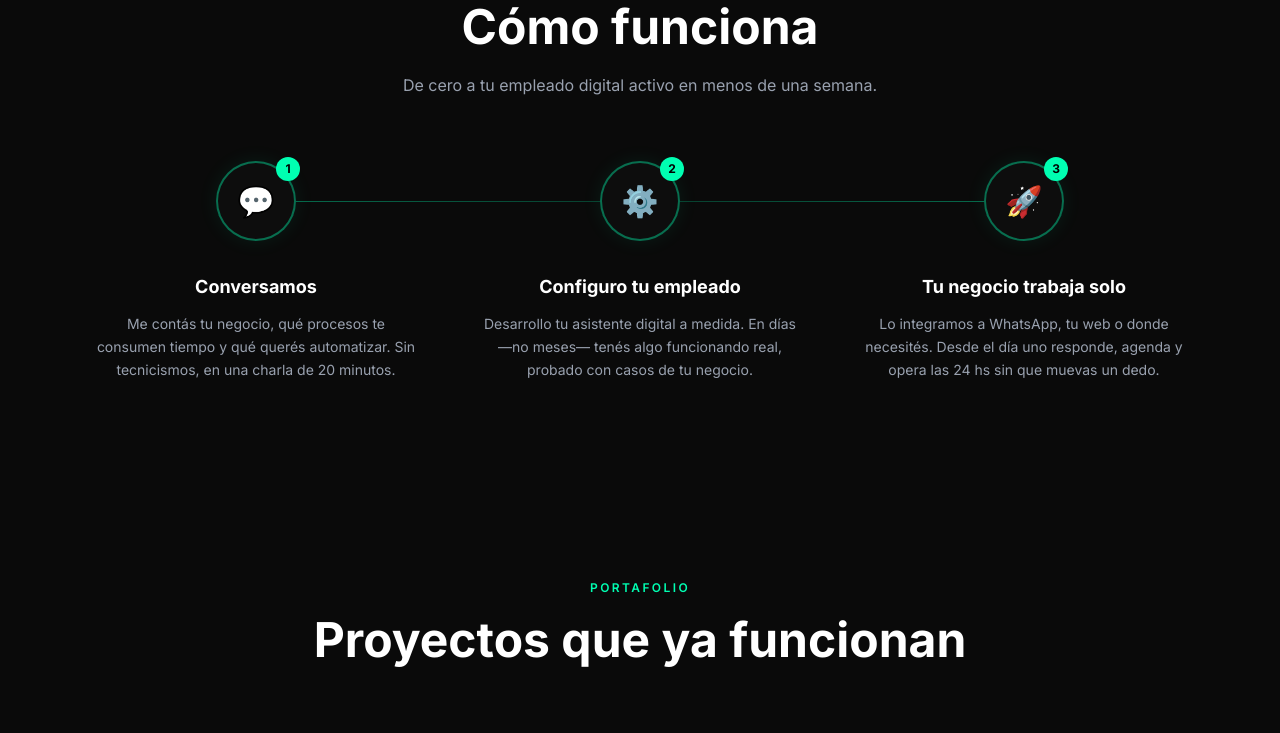
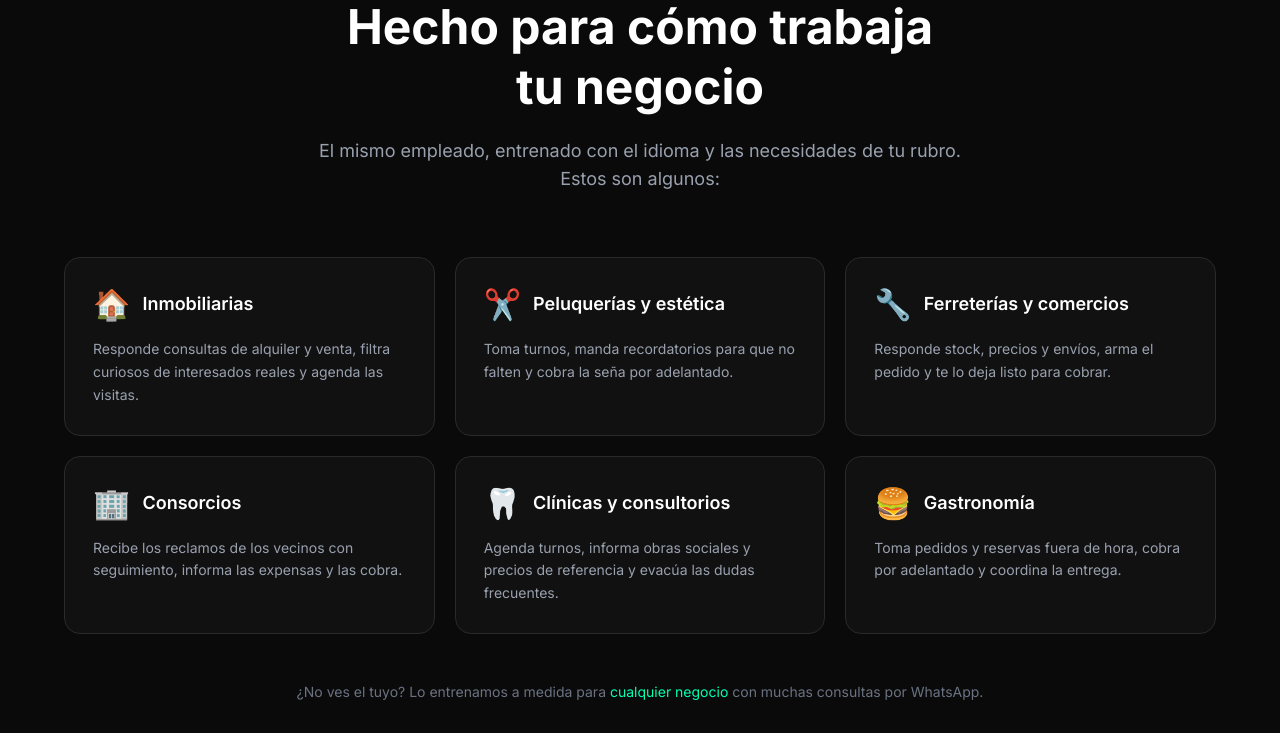
Before and after one commit to Eduurk/eduardo-urbina-landing, a Next.js app: page / in a window 1280 px wide. Shown: the part 2580-3313 px from the top of the page. Built offline with nearby package versions, Linux system fonts and the light colour scheme.

Commit message:
feat: sección "Para tu rubro" en la landing
Muestra cómo se aplica el empleado digital en 6 rubros (inmobiliarias,
peluquerías, ferreterías, consorcios, clínicas, gastronomía) para que
cada prospecto se sienta identificado.

Co-Authored-By: Claude Opus 4.8 <noreply@anthropic.com>

```diff
--- a/src/app/page.tsx
+++ b/src/app/page.tsx
@@ -2,6 +2,7 @@ import Navbar from "@/components/Navbar";
 import Hero from "@/components/Hero";
 import DiagnostiBotCta from "@/components/DiagnostiBotCta";
 import Services from "@/components/Services";
+import Rubros from "@/components/Rubros";
 import HowItWorks from "@/components/HowItWorks";
 import Portfolio from "@/components/Portfolio";
 import WhyMe from "@/components/WhyMe";
@@ -19,6 +20,7 @@ export default function Home() {
       <Hero />
       <DiagnostiBotCta />
       <Services />
+      <Rubros />
       <HowItWorks />
       <Portfolio />
       <WhyMe />
--- /dev/null
+++ b/src/components/Rubros.tsx
@@ -0,0 +1,77 @@
+import FadeIn, { StaggerContainer, StaggerItem } from "@/components/FadeIn";
+
+const rubros = [
+  {
+    icon: "🏠",
+    title: "Inmobiliarias",
+    desc: "Responde consultas de alquiler y venta, filtra curiosos de interesados reales y agenda las visitas.",
+  },
+  {
+    icon: "✂️",
+    title: "Peluquerías y estética",
+    desc: "Toma turnos, manda recordatorios para que no falten y cobra la seña por adelantado.",
+  },
+  {
+    icon: "🔧",
+    title: "Ferreterías y comercios",
+    desc: "Responde stock, precios y envíos, arma el pedido y te lo deja listo para cobrar.",
+  },
+  {
+    icon: "🏢",
+    title: "Consorcios",
+    desc: "Recibe los reclamos de los vecinos con seguimiento, informa las expensas y las cobra.",
+  },
+  {
+    icon: "🦷",
+    title: "Clínicas y consultorios",
+    desc: "Agenda turnos, informa obras sociales y precios de referencia y evacúa las dudas frecuentes.",
+  },
+  {
+    icon: "🍔",
+    title: "Gastronomía",
+    desc: "Toma pedidos y reservas fuera de hora, cobra por adelantado y coordina la entrega.",
+  },
+];
+
+export default function Rubros() {
+  return (
+    <section id="rubros" className="py-24 px-6 bg-[#0a0a0a]">
+      <div className="max-w-6xl mx-auto">
+        <FadeIn className="text-center mb-16">
+          <span className="text-neon text-xs font-semibold tracking-[0.2em] uppercase">
+            Para tu rubro
+          </span>
+          <h2 className="text-3xl sm:text-5xl font-bold text-white mt-3 leading-tight">
+            Hecho para cómo trabaja<br className="hidden sm:block" /> tu negocio
+          </h2>
+          <p className="text-gray-400 text-base sm:text-lg mt-5 max-w-2xl mx-auto">
+            El mismo empleado, entrenado con el idioma y las necesidades de tu rubro. Estos son algunos:
+          </p>
+        </FadeIn>
+
+        <StaggerContainer className="grid grid-cols-1 sm:grid-cols-2 lg:grid-cols-3 gap-5">
+          {rubros.map((r) => (
+            <StaggerItem key={r.title}>
+              <div className="group border border-[#2a2a2a] rounded-2xl p-7 bg-[#111111] transition-all duration-300 hover:border-neon/40 hover:bg-[#131313] hover:shadow-[0_0_30px_rgba(0,255,178,0.04)] h-full">
+                <div className="flex items-center gap-3 mb-4">
+                  <span className="text-3xl">{r.icon}</span>
+                  <h3 className="text-lg font-semibold text-white group-hover:text-neon transition-colors duration-300">
+                    {r.title}
+                  </h3>
+                </div>
+                <p className="text-gray-400 text-sm leading-relaxed">{r.desc}</p>
+              </div>
+            </StaggerItem>
+          ))}
+        </StaggerContainer>
+
+        <FadeIn className="text-center mt-12">
+          <p className="text-gray-500 text-sm">
+            ¿No ves el tuyo? Lo entrenamos a medida para{" "}
+            <span className="text-neon">cualquier negocio</span> con muchas consultas por WhatsApp.
+          </p>
+        </FadeIn>
+      </div>
+    </section>
+  );
+}
```
